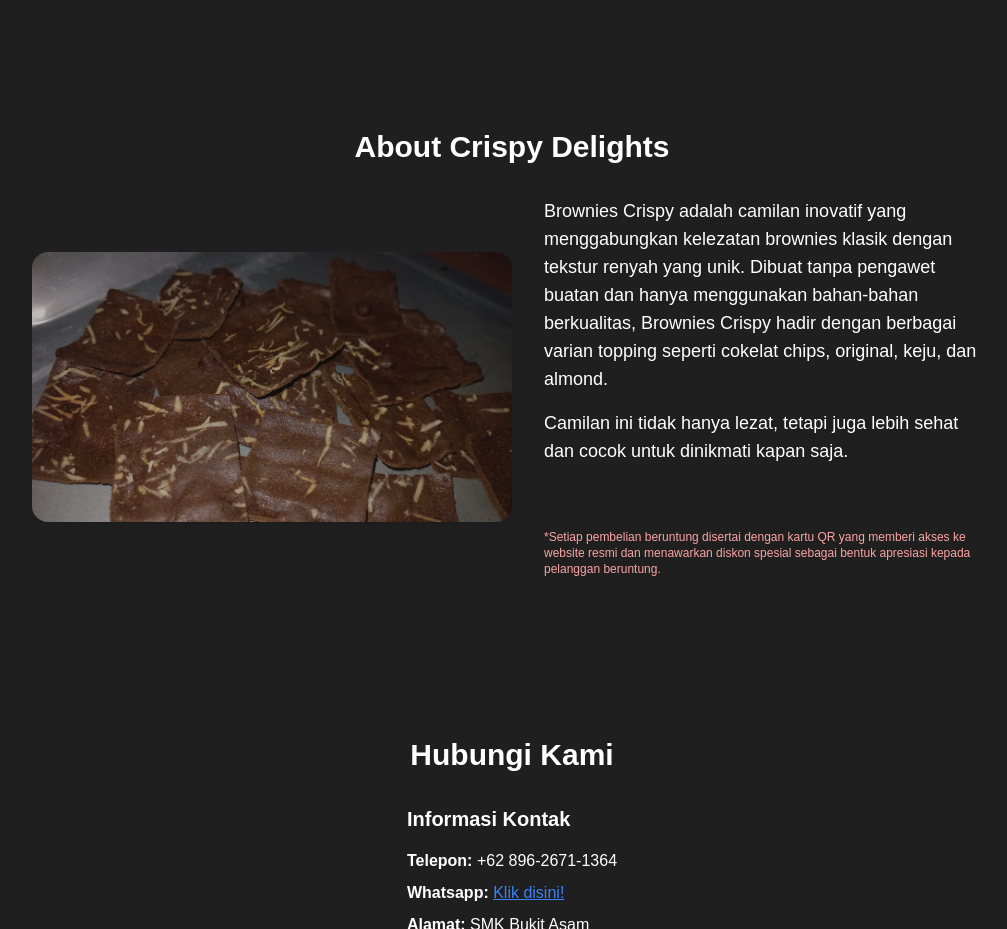
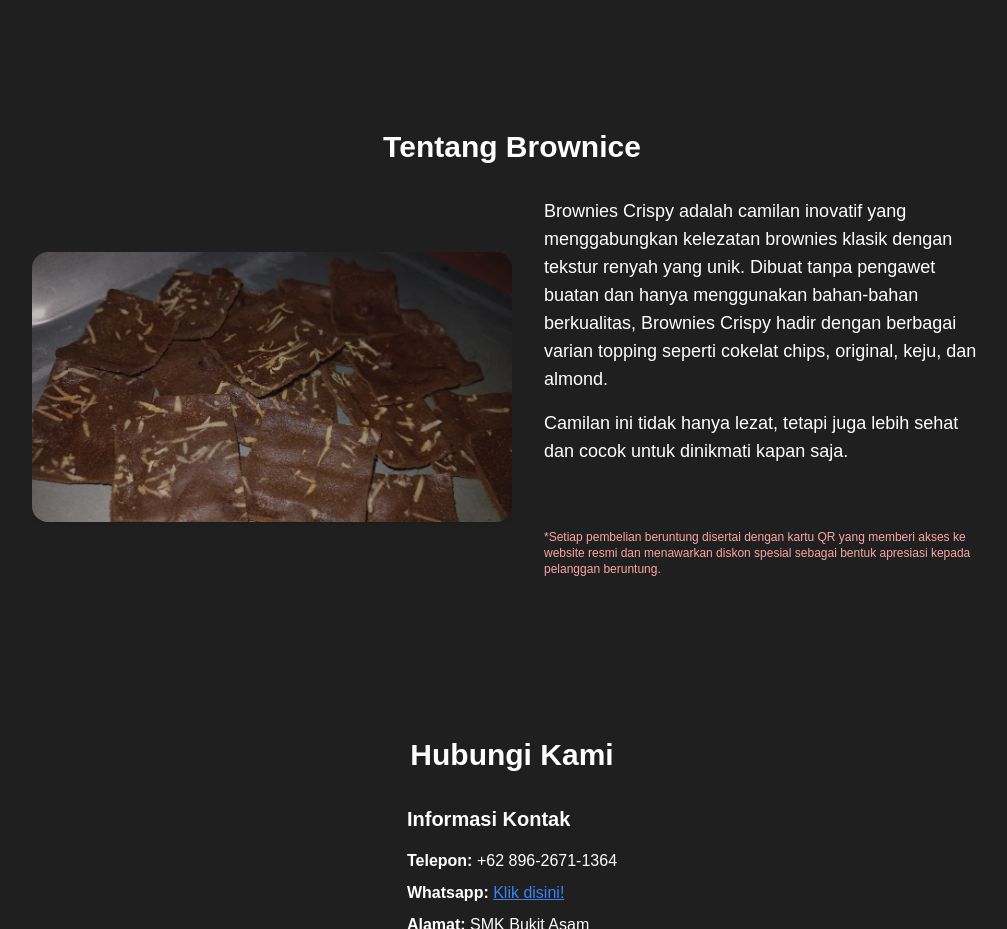
Before and after one commit to bimaalbertus/brownice, a plain HTML site: page index.html in a window 1280 px wide. Shown: the part 1440-2369 px from the top of the page, without its empty margins (128-1135 px from the left). Drawn offline with nearby package versions, Linux system fonts and the light colour scheme; a web font is replaced by a local one.

Commit message:
update about

```diff
--- a/index.html
+++ b/index.html
@@ -233,7 +233,7 @@
       <section id="about" class="py-20 bg-brown-100">
         <div class="container mx-auto px-4">
           <h2 class="text-3xl font-bold mb-8 text-center">
-            About Crispy Delights
+            Tentang Brownice
           </h2>
           <div class="flex flex-col md:flex-row items-center">
             <div class="md:w-1/2 mb-8 md:mb-0">
```
